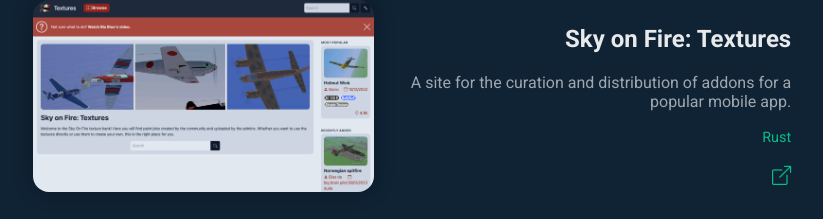
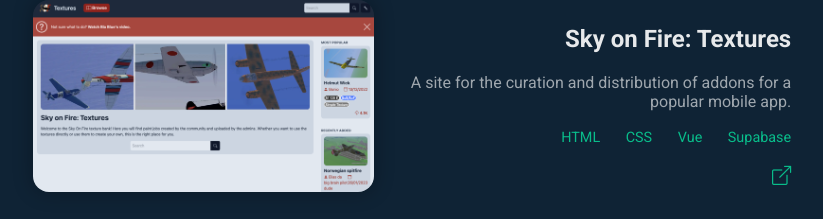
Before and after one commit to MrSandyWilly/mrsandywilly.com, a website built with Vite: page index.html in a window 1280 px wide. Shown: the part 1984-2203 px from the top of the page, without its empty margins (228-1051 px from the left). Built offline with nearby package versions, Linux system fonts and the light colour scheme; a web font is replaced by a local one.

Commit message:
Update index.html

```diff
--- a/index.html
+++ b/index.html
@@ -77,7 +77,10 @@
                     <h1 class="heading">Sky on Fire: Textures</h1>
                     <p>A site for the curation and distribution of addons for a popular mobile app.</p>
                     <div class="project-stack">
-                        <span>Rust</span>
+                        <span>HTML</span>
+                        <span>CSS</span>
+                        <span>Vue</span>
+                        <span>Supabase</span>
                     </div>
                     <a href="https://textures.skyonfire.app"><i class="bi bi-box-arrow-up-right"></i></a>
                 </div>
```
